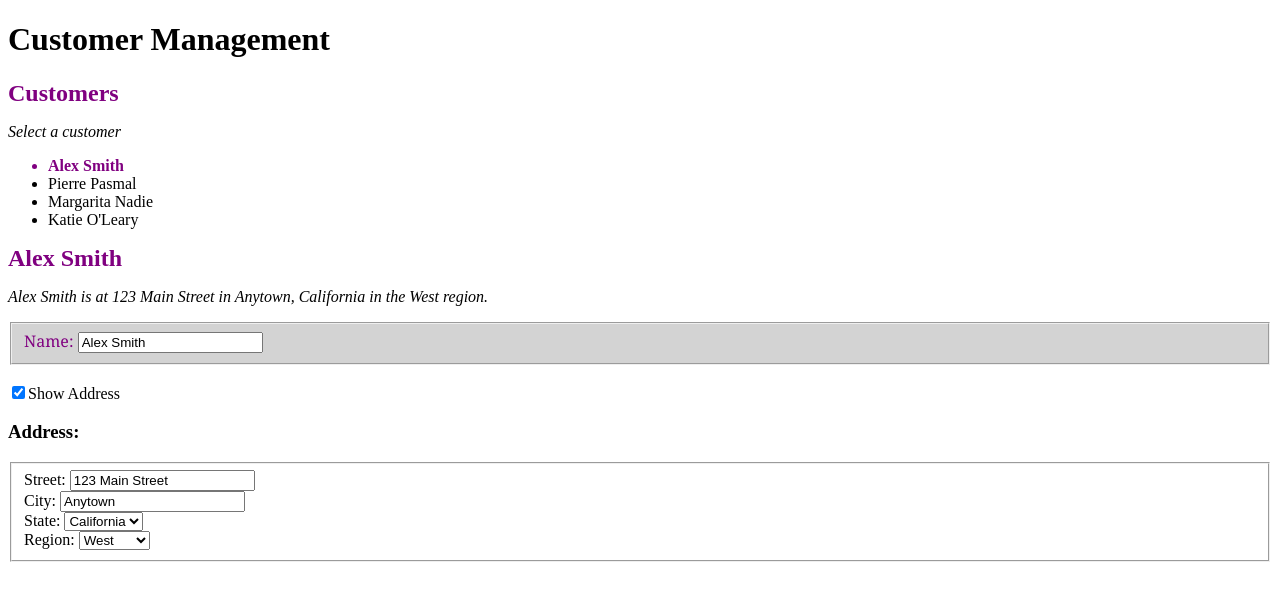
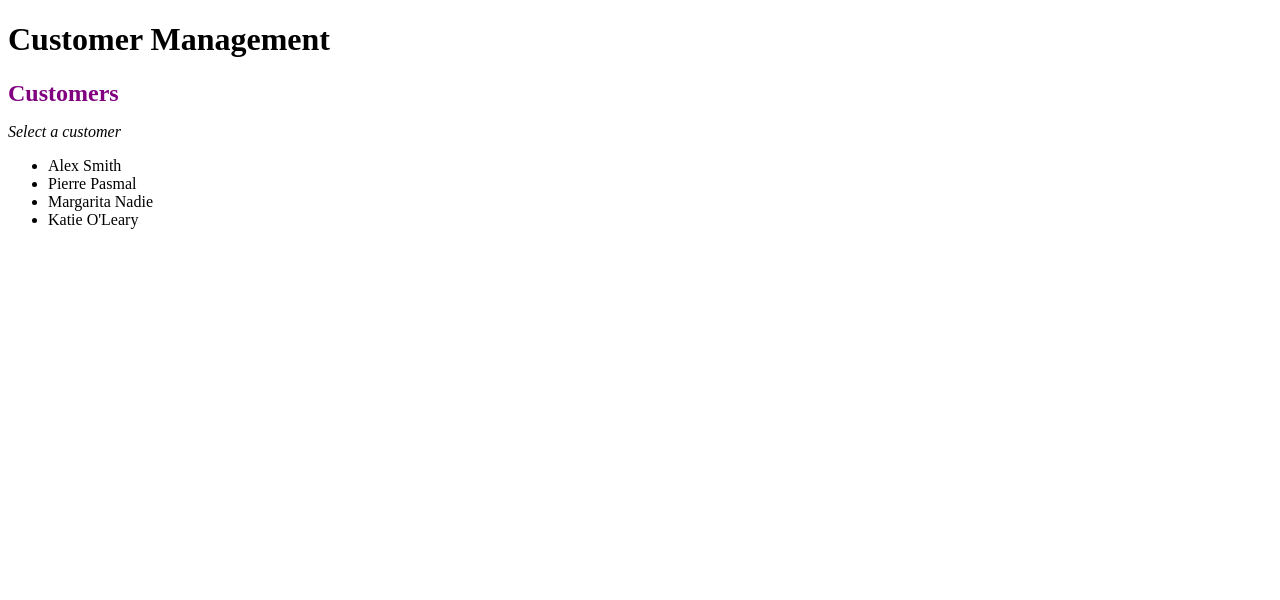
Before and after one commit to ZachParris/ps-Customer, an Angular app: page / in a window 1280 px wide. Shown: the top 600 px of the page. Built offline with nearby package versions, Linux system fonts and the light colour scheme.

Commit message:
added scrolling feature to list

```diff
--- a/src/app/customer-detail.component.html
+++ b/src/app/customer-detail.component.html
@@ -1,4 +1,7 @@
-<h1>{{customer.name}}</h1>
+<h1>
+  <button (click)="left()"><</button>{{customer.name}}
+  <button (click)="right()">></button>
+</h1>
 
 <p><i>{{customer.name}} is at {{customer.address.street}} in {{customer.address.city}}, {{customer.address.state}} in the {{customer.address.region}} region.</i></p>
 
@@ -13,5 +16,5 @@
 <label><input type="checkbox" [(ngModel)]="showAddress">Show Address</label>
 
 <div *ngIf="showAddress">
- <my-address [address]="customer.address"></my-address>
+  <my-address [address]="customer.address"></my-address>
 </div>
--- a/src/app/customer-detail.component.ts
+++ b/src/app/customer-detail.component.ts
@@ -1,4 +1,4 @@
-import { Component, Input } from '@angular/core';
+import { Component, EventEmitter, Input, Output } from '@angular/core';
 
 import { Customer } from './model';
 
@@ -11,6 +11,16 @@ import { Customer } from './model';
 
 export class CustomerDetailComponent  {
   @Input() customer: Customer;
+  @Output() shift = new EventEmitter<number>();
 
   showAddress = true;
+
+
+  left(){
+    this.shift.emit(-1);
+  }
+
+  right(){
+    this.shift.emit(1);
+  }
 }
--- a/src/app/customer-list.component.html
+++ b/src/app/customer-list.component.html
@@ -7,6 +7,6 @@
 
 
   <div *ngIf="customer">
-    <customer-detail [customer]="customer"></customer-detail>
+    <customer-detail [customer]="customer" (shift)="shift($event)"></customer-detail>
   </div>
 </div>
--- a/src/app/customer-list.component.ts
+++ b/src/app/customer-list.component.ts
@@ -54,5 +54,11 @@ export class CustomerListComponent  {
     }
   ];
 
-  customer: Customer = this.customers[0];
+  customer: Customer;
+
+  shift(increment: number){
+    let ix = this.customers.findIndex(c => c === this.customer) + increment;
+    ix = Math.min(this.customers.length - 1, Math.max(0, ix));
+    this.customer = this.customers[ix];
+  }
 }
```
